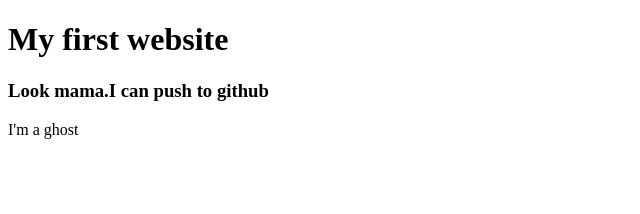
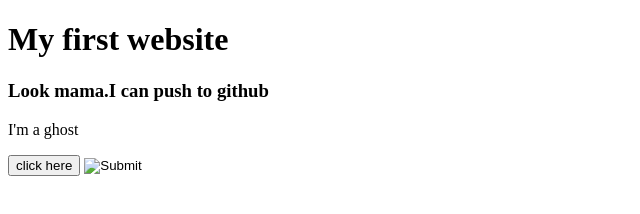
Before and after one commit to MR-Akash-69/practice, a plain HTML site: page index.html in a window 1280 px wide. Shown: the whole page, without its empty margins (0-640 px from the left). Drawn offline with Linux system fonts and the light colour scheme.

Commit message:
4th commit

```diff
--- a/index.html
+++ b/index.html
@@ -8,5 +8,7 @@
     <h1>My first website</h1>
     <h3>Look mama.I can push to github</h3>
     <p>I'm a ghost</p>
+    <button> click here</button>
+    <input type="image">
 </body>
 </html>
```
